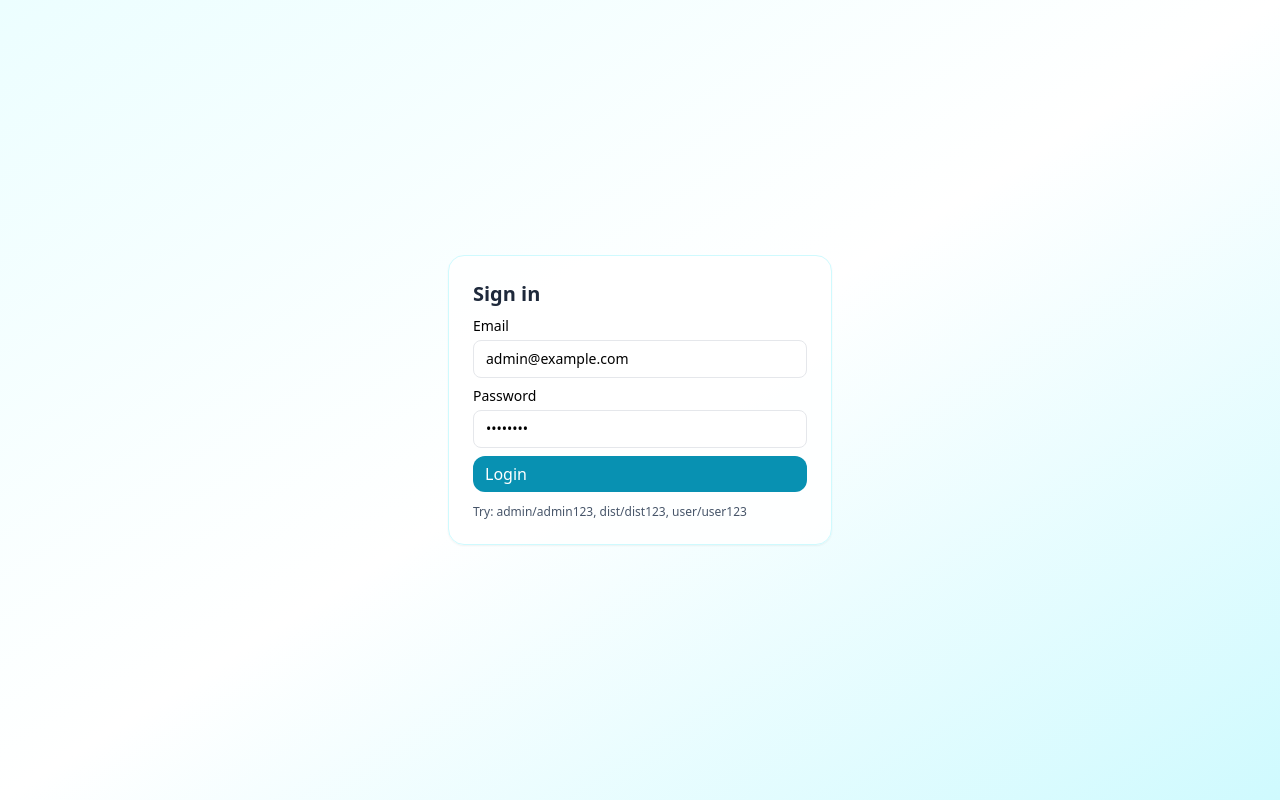
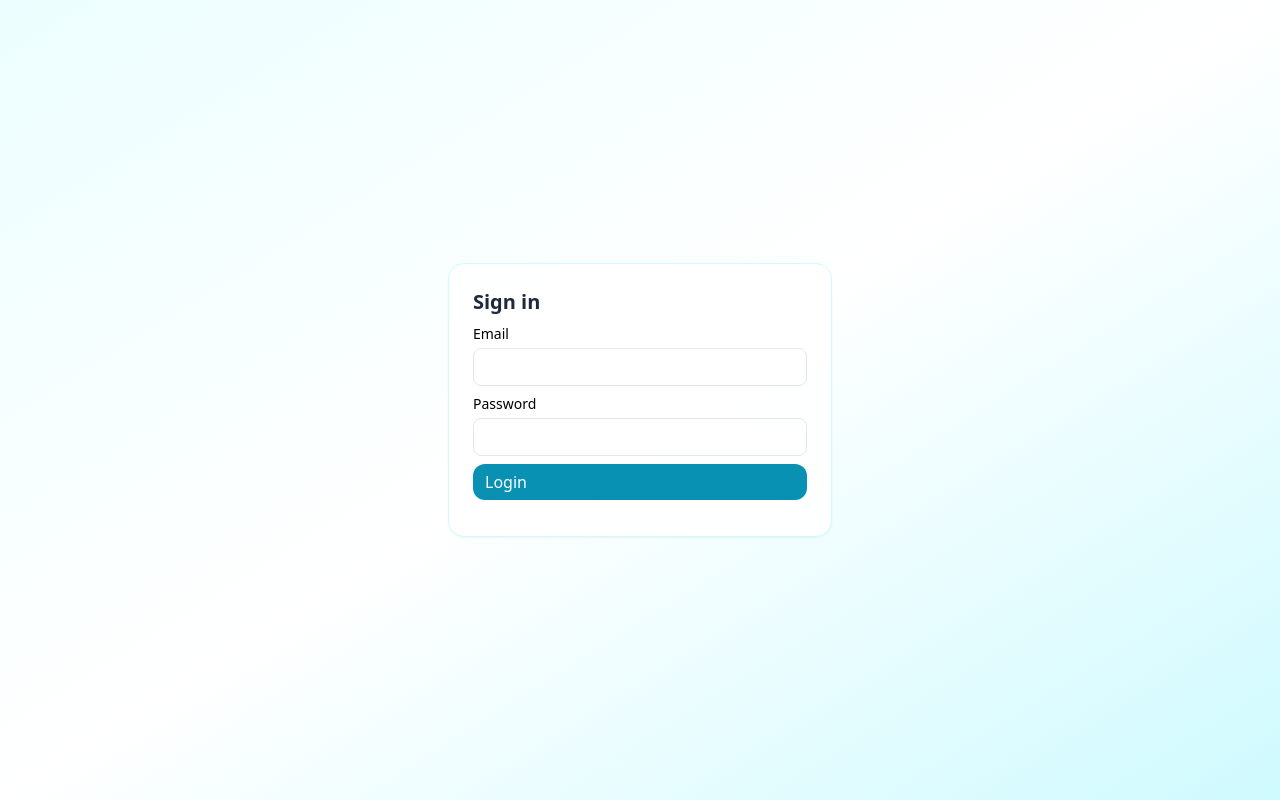
Before and after one commit to yog1203/yg1203, a React (Vite) app in the folder bookstore-frontend/: page /login in a window 1280 px wide. Built offline with nearby package versions, Linux system fonts and the light colour scheme.

Commit message:
Update Login.jsx

```diff
--- a/bookstore-frontend/src/pages/Login.jsx
+++ b/bookstore-frontend/src/pages/Login.jsx
@@ -3,8 +3,8 @@ import { useNavigate } from 'react-router-dom'
 import { api } from '../lib/api'
 export default function Login(){
   const nav=useNavigate()
-  const [email,setEmail]=React.useState('admin@example.com')
-  const [password,setPassword]=React.useState('admin123')
+  const [email,setEmail]=React.useState('')
+  const [password,setPassword]=React.useState('')
   const [err,setErr]=React.useState('')
   async function submit(e){ e.preventDefault(); setErr(''); try{ const d=await api('/api/auth/login',{method:'POST',body:{email,password}}); localStorage.setItem('user',JSON.stringify(d.user)); nav('/') }catch(e){ setErr(e.message) } }
   return (
@@ -21,7 +21,7 @@ export default function Login(){
         </label>
         {err && <div className="text-red-600 text-sm mb-2">{err}</div>}
         <button className="btn w-full">Login</button>
-        <div className="mt-3 text-xs text-slate-600">Try: admin/admin123, dist/dist123, user/user123</div>
+        <div className="mt-3 text-xs text-slate-600"></div>
       </form>
     </div>
   )
```
